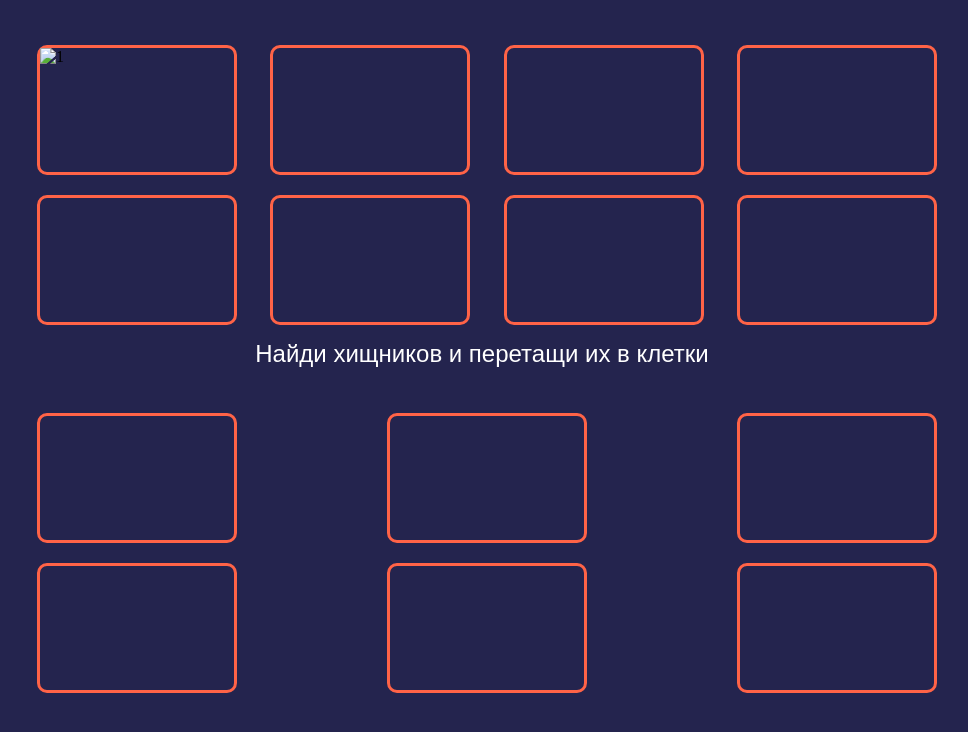
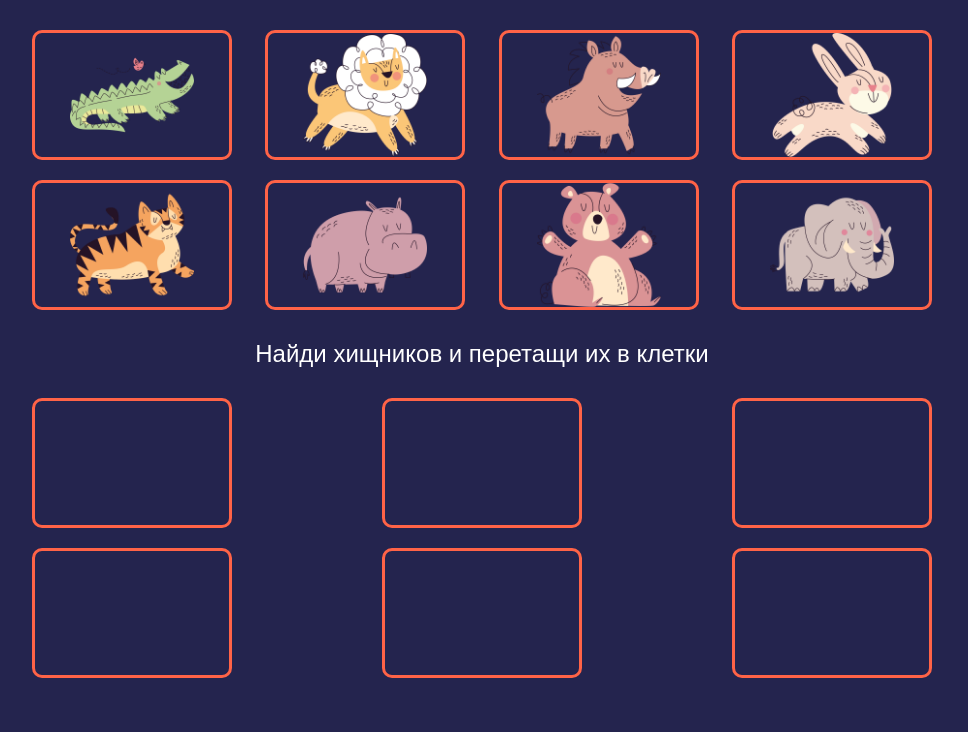
Before and after one commit to granceGIT/dragNdrop, a plain HTML site: page index3-animalTest.html in a window 1280 px wide. Shown: the whole page, without its empty margins (158-1126 px from the left). Drawn offline with Linux system fonts and the light colour scheme.

Commit message:
notReady

```diff
--- a/index3-animalTest.html
+++ b/index3-animalTest.html
@@ -11,14 +11,14 @@
 
 <body>
     <div class="container">
-        <div class="draggable"><img src="sheets/3.jpg" alt="1" class="draggableImage" data-type="predator"></div>
-        <div class="draggable"></div>
-        <div class="draggable"></div>
-        <div class="draggable"></div>
-        <div class="draggable"></div>
-        <div class="draggable"></div>
-        <div class="draggable"></div>
-        <div class="draggable"></div>
+        <div class="draggable"><img src="sheets/crocodile.png" alt="1" class="draggableImage" data-type="predator"></div>
+        <div class="draggable"><img src="sheets/lion.png" alt="2" class="draggableImage" data-type="predator"></div>
+        <div class="draggable"><img src="sheets/pig.png" alt="3" class="draggableImage" data-type="predator"></div>
+        <div class="draggable"><img src="sheets/rabbit.png" alt="4" class="draggableImage" data-type="notpredator"></div>
+        <div class="draggable"><img src="sheets/tiger.png" alt="5" class="draggableImage" data-type="predator"></div>
+        <div class="draggable"><img src="sheets/hippopotamus.png" alt="6" class="draggableImage" data-type="predator"></div>
+        <div class="draggable"><img src="sheets/bear.png" alt="7" class="draggableImage" data-type="predator"></div>
+        <div class="draggable"><img src="sheets/elephant.png" alt="8" class="draggableImage" data-type="notpredator"></div>
     </div>
     <div class="task">
         <h2>Найди хищников и перетащи их в клетки</h2>
--- a/style/main3.css
+++ b/style/main3.css
@@ -39,13 +39,12 @@ body{
     height: 130px;
     border:3px solid tomato;
     border-radius: 10px;
-    margin: 15px 5px;
 }
 
 .draggableImage{
     width: 100%;
     height: 100%;
-    object-fit: cover;
+    object-fit: contain;
     cursor: grab;
 }
 
```
Also changed, not shown: sheets/bear.png (added), sheets/crocodile.png (added), sheets/elephant.png (added), sheets/hedgehog-1.png (added), sheets/hedgehog-2.png (added), sheets/hedgehog-3.png (added), sheets/hedgehog-4.png (added), sheets/hedgehog-5.png (added), sheets/hedgehog-6.png (added), sheets/hedgehog.png (added), sheets/hippopotamus.png (added), sheets/lion.png (added), sheets/pig.png (added), sheets/rabbit.png (added), 2 more files.
